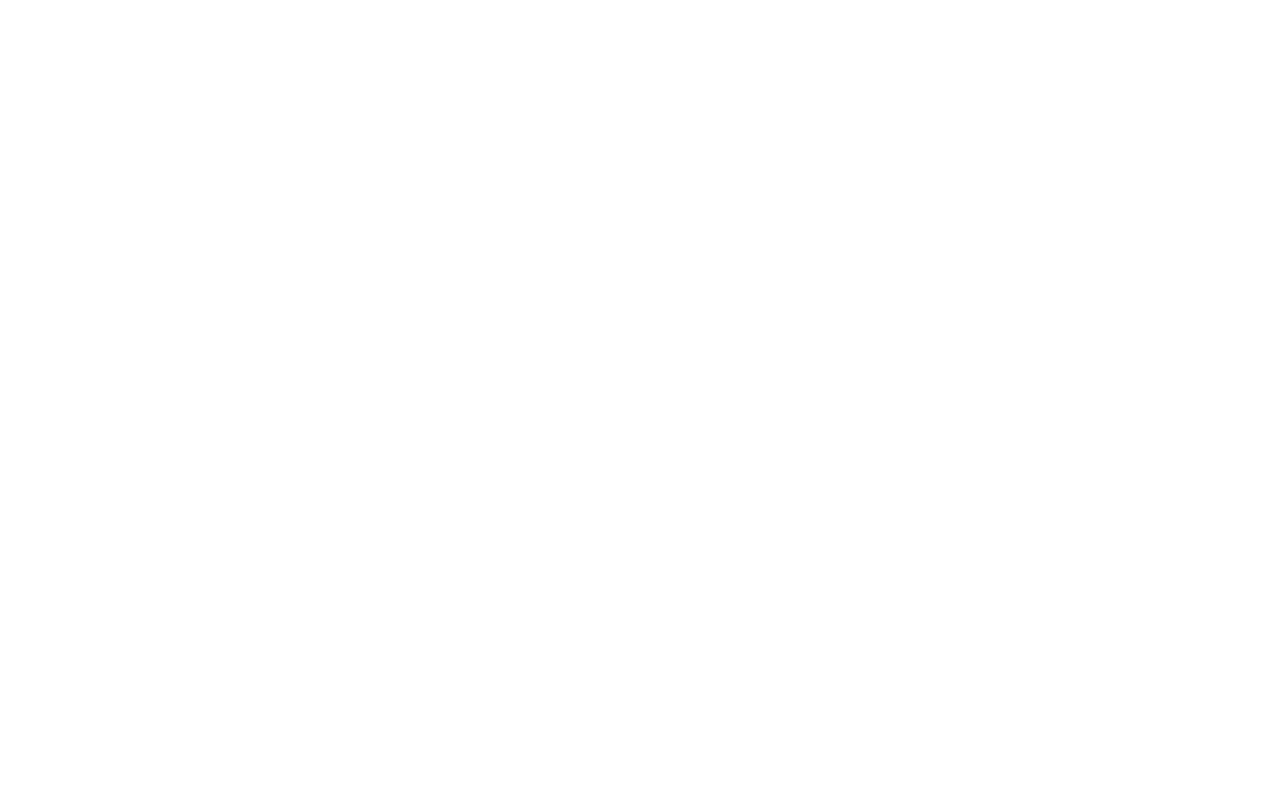
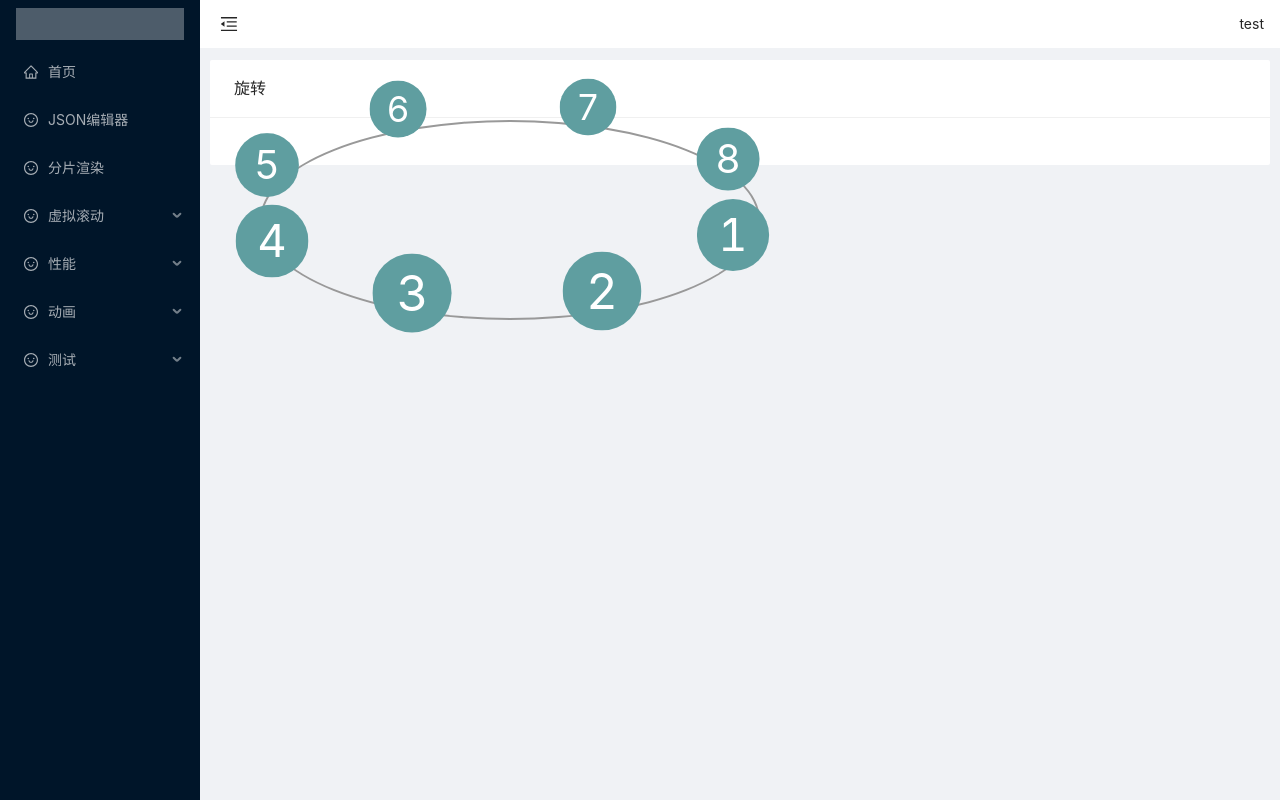
Before and after one commit to db-shuai/react-webpack-template, a React app: page /#/animation/rotate in a window 1280 px wide. Before the commit this address had no page. Built offline with nearby package versions, Linux system fonts and the light colour scheme.

Commit message:
代码提交

```diff
--- a/src/layouts/BasicLayout/index.tsx
+++ b/src/layouts/BasicLayout/index.tsx
@@ -18,6 +18,8 @@
             margin: "12px 10px",
             minHeight: 280,
             height: "100%",
+            overflowY: "auto",
+            overflowX: "hidden",
           }}
         >
           <Outlet />
--- a/src/layouts/Header/index.less
+++ b/src/layouts/Header/index.less
@@ -7,7 +7,8 @@
   .trigger {
     padding: 0 20px;
     font-size: 18px;
-    line-height: @headerHeight;
+    display: flex;
+    align-items: center;
     cursor: pointer;
     transition: color 0.3s;
   }
--- a/src/routers/routes.tsx
+++ b/src/routers/routes.tsx
@@ -47,6 +47,37 @@
         path: "auto-height",
         name: "自适应高度",
         component: lazy(() => import("@/views/VirtualScrollPro")),
+      },
+    ],
+  },
+  {
+    path: "performance",
+    name: "性能",
+    icon: <SmileOutlined />,
+    component: BlankLayout,
+    children: [
+      {
+        path: "api",
+        name: "性能测量API",
+        component: lazy(() => import("@/views/Performance")),
+      },
+      {
+        path: "reflow",
+        name: "reflow检测",
+        component: lazy(() => import("@/views/Performance/reflow")),
+      },
+    ],
+  },
+  {
+    path: "animation",
+    name: "动画",
+    icon: <SmileOutlined />,
+    component: BlankLayout,
+    children: [
+      {
+        path: "rotate",
+        name: "旋转",
+        component: lazy(() => import("@/views/Animation/rotate")),
       },
     ],
   },
--- /dev/null
+++ b/src/views/Animation/rotate.less
@@ -0,0 +1,74 @@
+@count: 8;
+@keyframes animX {
+  0% {
+    left: 0px;
+  }
+  100% {
+    left: 500px;
+  }
+}
+@keyframes animY {
+  0% {
+    top: 0px;
+  }
+  100% {
+    top: 200px;
+  }
+}
+@keyframes scale {
+  0% {
+    transform: scale(0.7);
+  }
+  50% {
+    transform: scale(1);
+  }
+  100% {
+    transform: scale(0.7);
+  }
+}
+
+.ball {
+  width: 80px;
+  height: 80px;
+  background-color:cadetblue;
+  border-radius: 50%;
+  position: absolute;
+  color: #fff;
+  font-size: 22px;
+  display: flex;
+  align-items: center;
+  justify-content: center;
+}
+//8个圆,x和y轴动画加起来是20s , 20s/8 约等于 2.5s
+//每个球y轴动画延迟 从0递减2.5s,x轴与y相差动画时长的一半（10s/2）
+.animationFun(@circleCount,@animationTime,@circleIndex) {
+  @time: (@animationTime / @circleCount);
+  animation: animX (@animationTime / 2) cubic-bezier(0.36, 0, 0.64, 1)
+      (-@animationTime / 4) - @circleIndex* @time infinite alternate,
+    animY (@animationTime / 2) cubic-bezier(0.36, 0, 0.64, 1) -@circleIndex* @time
+      infinite alternate,
+    scale @animationTime cubic-bezier(0.36, 0, 0.64, 1) -@circleIndex* @time infinite
+      alternate;
+  font-size: var(--fontSize);
+}
+
+.balls(@n, @i: 1) when (@i =< @n) {
+  .ball@{i} {
+    .animationFun(@n, 30s, @i);
+  }
+  .balls(@n, (@i + 1));
+}
+.animation-wrapper {
+  --fontSize: 50px;
+  .balls(@count);
+}
+
+#lopp {
+  width: 500px;
+  height: 200px;
+  border: 2px solid #999;
+  border-radius: 50%;
+  position: absolute;
+  left: 50px;
+  top: 60px;
+}
--- /dev/null
+++ b/src/views/Animation/rotate.tsx
@@ -0,0 +1,40 @@
+import React, { useEffect } from "react";
+import { observer } from "mobx-react";
+import { Row, Col, Card } from "antd";
+import "./rotate.less";
+// @ts-ignore
+import less from 'less'
+const RotatePage: React.FC = () => {
+  useEffect(() => {
+    // @ts-ignore
+    less.modifyVars({ "count": 7 });
+    // @ts-ignore
+    less.refreshStyles();
+  });
+  return (
+    <div className="animation-wrapper">
+      <Row gutter={16}>
+        <Col
+          span={24}
+          style={{ marginBottom: "10px", height: "calc(100vh - 48px)" }}
+        >
+          <Card title="旋转" bordered={false}>
+            {/* <div style={{margin:"0 auto"}}> */}
+            <div id="lopp"></div>
+            <div className="ball ball1">1</div>
+            <div className="ball ball2">2</div>
+            <div className="ball ball3">3</div>
+            <div className="ball ball4">4</div>
+            <div className="ball ball5">5</div>
+            <div className="ball ball6">6</div>
+            <div className="ball ball7">7</div>
+            <div className="ball ball8">8</div>
+            {/* </div> */}
+          </Card>
+        </Col>
+      </Row>
+    </div>
+  );
+};
+
+export default observer(RotatePage);
--- a/src/views/FunTest/index.tsx
+++ b/src/views/FunTest/index.tsx
@@ -10,7 +10,7 @@
 
 const Index: React.FC = () => (
   <div className="site-card-wrapper">
-    <Row gutter={16}>
+    <Row gutter={10}>
       <Col span={8}>
         <Card title="异步组件" bordered={false}>
           <AsyncComTest />
--- /dev/null
+++ b/src/views/Performance/anmition.less
@@ -0,0 +1,15 @@
+@keyframes rotate {
+  0% {
+    transform: rotate(0deg);
+  }
+  50% {
+    transform: rotate(180deg);
+  }
+  100% {
+    transform: rotate(360deg);
+  }
+}
+
+.animation-test {
+  animation: rotate 3s linear;
+}
--- /dev/null
+++ b/src/views/Performance/index.tsx
@@ -0,0 +1,26 @@
+import React, { useEffect } from "react";
+import { observer } from "mobx-react";
+
+const PerformanceApiPage: React.FC = () => {
+  useEffect(() => {
+    // window.addEventListener("load", () => {
+    //   let performances: any =
+    //     performance.getEntriesByType("navigation");
+    //   console.log("performances: ", performances);
+    //   let tti = performances[0]?.domInteractive - performances[0]?.fetchStart;
+    //   console.log('tti: ', tti);
+    // });
+
+    // let observer = new PerformanceObserver((list: any) => {
+    //   for (const entry of list.getEntries) {
+    //     console.log("entry: ", entry);
+    //   }
+    // });
+
+    // observer.observe({ entryTypes: ["longtask"] });
+    return () => {};
+  }, []);
+  return <div>dashboard</div>;
+};
+
+export default observer(PerformanceApiPage);
--- /dev/null
+++ b/src/views/Performance/reflow.tsx
@@ -0,0 +1,56 @@
+import { Card, List } from "antd";
+import React, { useEffect, useRef } from "react";
+import { observer } from "mobx-react";
+import "./anmition.less";
+const data = [
+  {
+    title: "title1",
+  },
+  {
+    title: "title2",
+  },
+  {
+    title: "title3",
+  },
+  {
+    title: "title4",
+  },
+];
+
+const Reflow: React.FC = () => {
+  const cardRef: any = useRef();
+
+  useEffect(() => {
+    console.log("cardRef: ", cardRef.current);
+
+    return () => {};
+  }, []);
+  let width = 100;
+  const update = () => {
+    const card1: HTMLDivElement | null = document.querySelector(".title1");
+    if (card1) {
+      card1.style.width = `${++width}px`;
+    }
+    if (width <= 150) {
+      window.requestAnimationFrame(update);
+    }
+  };
+  // window.requestAnimationFrame(update);
+  return (
+    <div>
+      {data.map((item) => (
+        <Card
+          key={item.title}
+          className="animation-testÍÍ"
+          style={{ width: "25%", display: "inline-block" }}
+          ref={cardRef}
+          title={item.title}
+        >
+          Card content {item.title}
+        </Card>
+      ))}
+    </div>
+  );
+};
+
+export default observer(Reflow);
```
